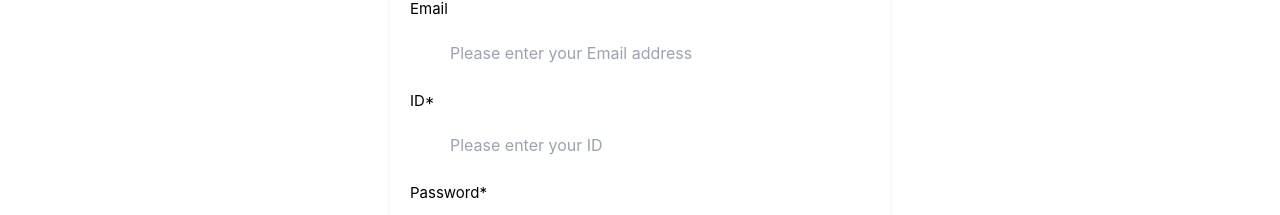
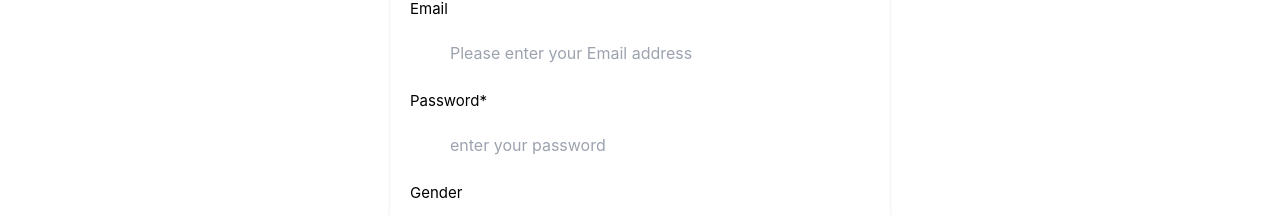
Before and after one commit to jmk0811/CSE-416-Project-Client, a Next.js app: page /signup in a window 1280 px wide. Shown: the part 433-648 px from the top of the page. Built offline with nearby package versions, Linux system fonts and the light colour scheme; no server answers.

Commit message:
[delete] delete id (id = email)

```diff
--- a/pages/signup.js
+++ b/pages/signup.js
@@ -38,7 +38,7 @@ export default function SignUp(props) {
 					name: name,
 					email: email,
 					password: pw,
-					profileImg: profileUrl,
+					profile_url: profileUrl,
 					id: userId,
 					type: type,
 					gender: gender,
@@ -75,8 +75,9 @@ export default function SignUp(props) {
 		} else if (prop === "addr2") {
 			setAddr2(event.target.value);
 		} */
-		} else if (prop === "userId") {
-			setUserId(event.target.value);
+			// } else if (prop === "userId") {
+			// 	setUserId(event.target.value);
+			// }
 		} else if (prop === "userGender") {
 			setGender(event.target.value);
 		} else if (prop === "DOB") {
@@ -192,7 +193,7 @@ export default function SignUp(props) {
 											onChange={handleChange("email")}
 										/>
 									</div>
-									<div className={"form-group col-md-6"}>
+									{/* <div className={"form-group col-md-6"}>
 										<label for="userId" className={"text-[15px]"}>
 											ID*
 										</label>
@@ -206,7 +207,7 @@ export default function SignUp(props) {
 											className={"bg-transparent h-[40px] w-full px-10 pr-4 text-base border-[#4EA1D3]"}
 											required
 										/>
-									</div>
+									</div> */}
 									<div className={"form-group col-md-6"}>
 										<label for="userPassword" className={"text-[15px]"}>
 											Password*
```
